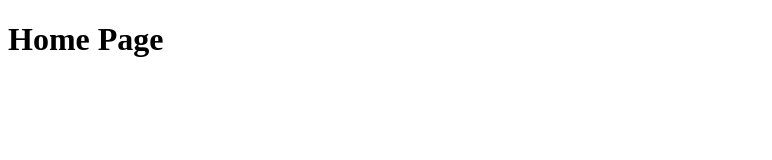
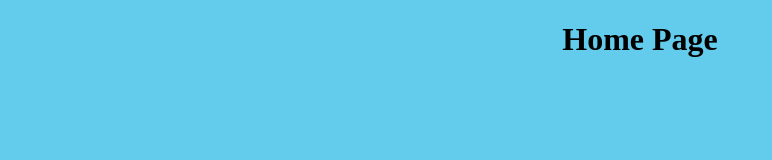
Before and after one commit to Lucy-de-Rojas/emails, a plain HTML site: page index.html in a window 1280 px wide. Shown: the whole page, without its empty margins (0-772 px from the left). Drawn offline with Linux system fonts and the light colour scheme.

Commit message:
added page1

```diff
--- /dev/null
+++ b/Styles/homepageStyle.css
@@ -0,0 +1,7 @@
+body {
+        padding: 0;
+        margin: 0;
+        background-color: rgb(99, 203, 235);
+        text-align: center;
+
+}
--- a/index.html
+++ b/index.html
@@ -3,6 +3,8 @@
 <head>
         <meta charset="UTF-8">
         <meta name="viewport" content="width=device-width, initial-scale=1.0">
+        <link rel="stylesheet" href="./Styles/homepageStyle.css" />
+
         <title>Emails</title>
 </head>
 <body>
```
